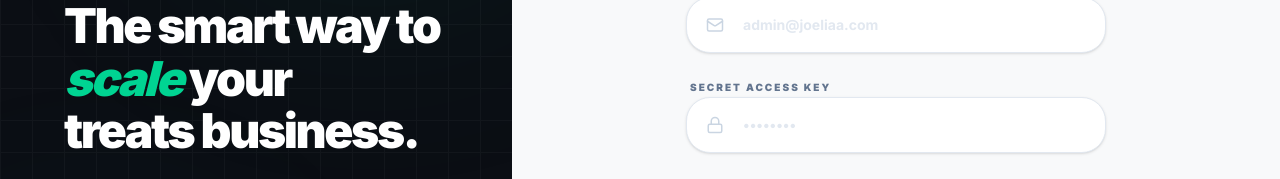
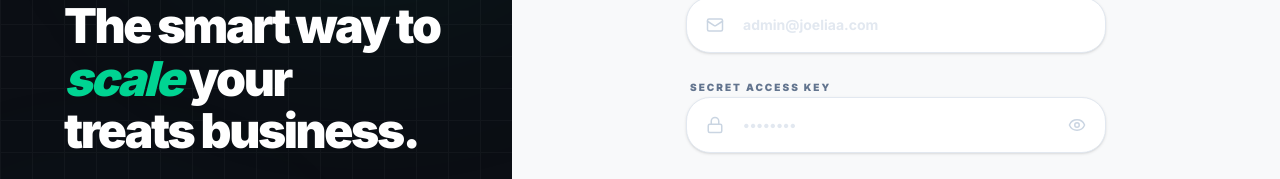
Before and after one commit to mr-harikrishnan/hk-joeliaa-billing-app, a Next.js app: page /login in a window 1280 px wide. Shown: the part 328-507 px from the top of the page. Built offline with nearby package versions, Linux system fonts and the light colour scheme.

Commit message:
password eye added

```diff
--- a/app/login/page.tsx
+++ b/app/login/page.tsx
@@ -10,6 +10,8 @@ import {
   Loader2,
   AlertCircle,
   CheckCircle2,
+  Eye,
+  EyeOff,
 } from "lucide-react";
 import { motion, AnimatePresence } from "framer-motion";
 import { api } from "@/lib/api";
@@ -23,6 +25,7 @@ function LoginForm() {
 
   const [email, setEmail] = useState("");
   const [password, setPassword] = useState("");
+  const [showPassword, setShowPassword] = useState(false);
   const [loading, setLoading] = useState(false);
   const [error, setError] = useState<string | null>(null);
   const [success, setSuccess] = useState(false);
@@ -256,13 +259,30 @@ function LoginForm() {
                   className="absolute left-5 top-1/2 -translate-y-1/2 text-slate-300 group-focus-within:text-emerald-500 transition-colors"
                 />
                 <input
-                  type="password"
+                  type={showPassword ? "text" : "password"}
                   required
                   placeholder="••••••••"
                   value={password}
                   onChange={(e) => setPassword(e.target.value)}
-                  className="w-full h-14 pl-14 pr-6 bg-white border border-slate-200 rounded-[24px] text-slate-900 text-sm font-bold placeholder-slate-200 focus:outline-none focus:ring-4 focus:ring-emerald-500/10 focus:border-emerald-500 transition-all shadow-sm"
+                  className="w-full h-14 pl-14 pr-14 bg-white border border-slate-200 rounded-[24px] text-slate-900 text-sm font-bold placeholder-slate-200 focus:outline-none focus:ring-4 focus:ring-emerald-500/10 focus:border-emerald-500 transition-all shadow-sm"
                 />
+                <button
+                  type="button"
+                  onClick={() => setShowPassword(!showPassword)}
+                  className="absolute right-5 top-1/2 -translate-y-1/2 text-slate-300 hover:text-slate-500 transition-colors focus:outline-none"
+                >
+                  <AnimatePresence mode="wait" initial={false}>
+                    <motion.div
+                      key={showPassword ? "hide" : "show"}
+                      initial={{ opacity: 0, scale: 0.8 }}
+                      animate={{ opacity: 1, scale: 1 }}
+                      exit={{ opacity: 0, scale: 0.8 }}
+                      transition={{ duration: 0.1 }}
+                    >
+                      {showPassword ? <EyeOff size={18} /> : <Eye size={18} />}
+                    </motion.div>
+                  </AnimatePresence>
+                </button>
               </div>
             </div>
 
```
